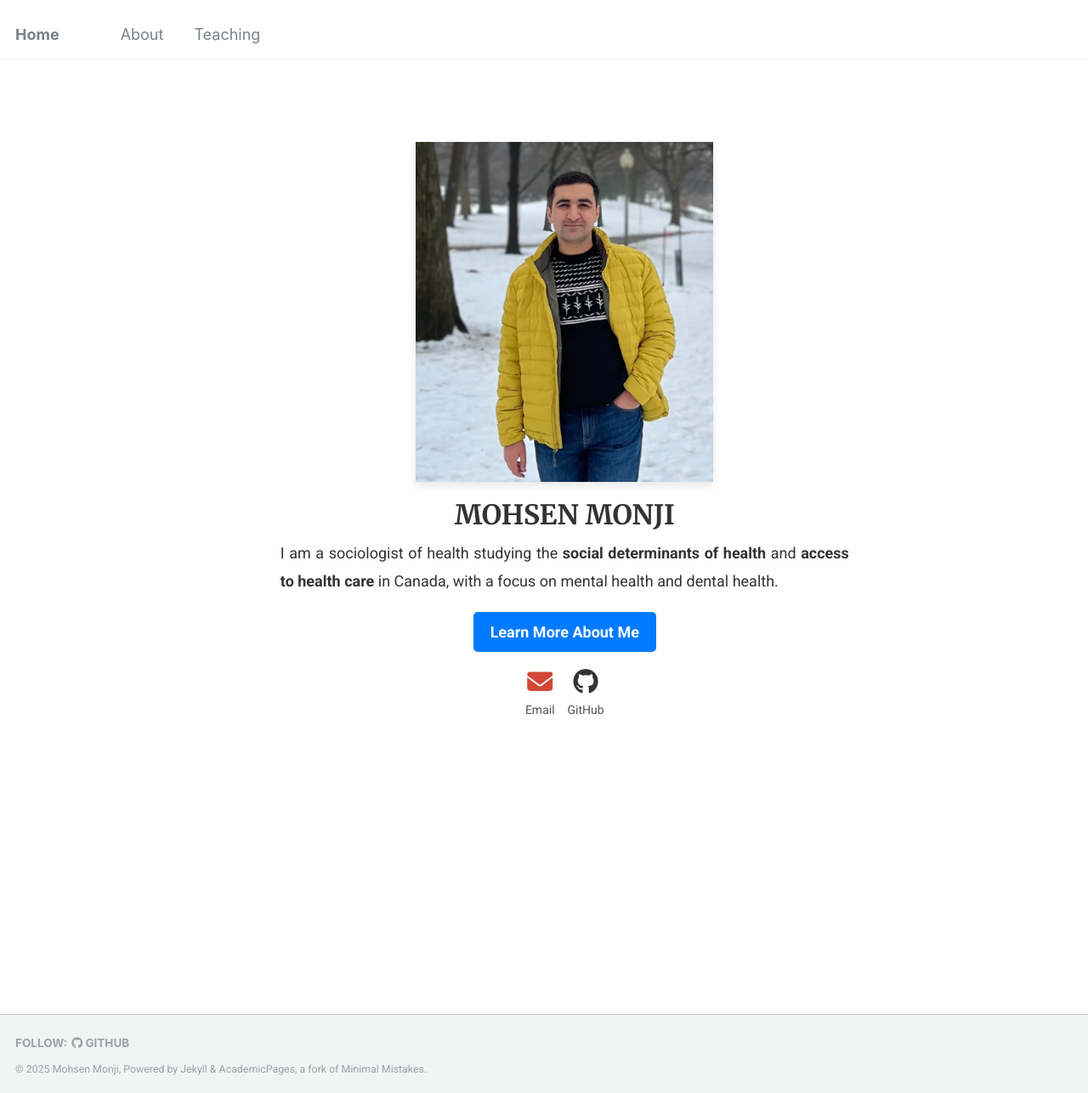
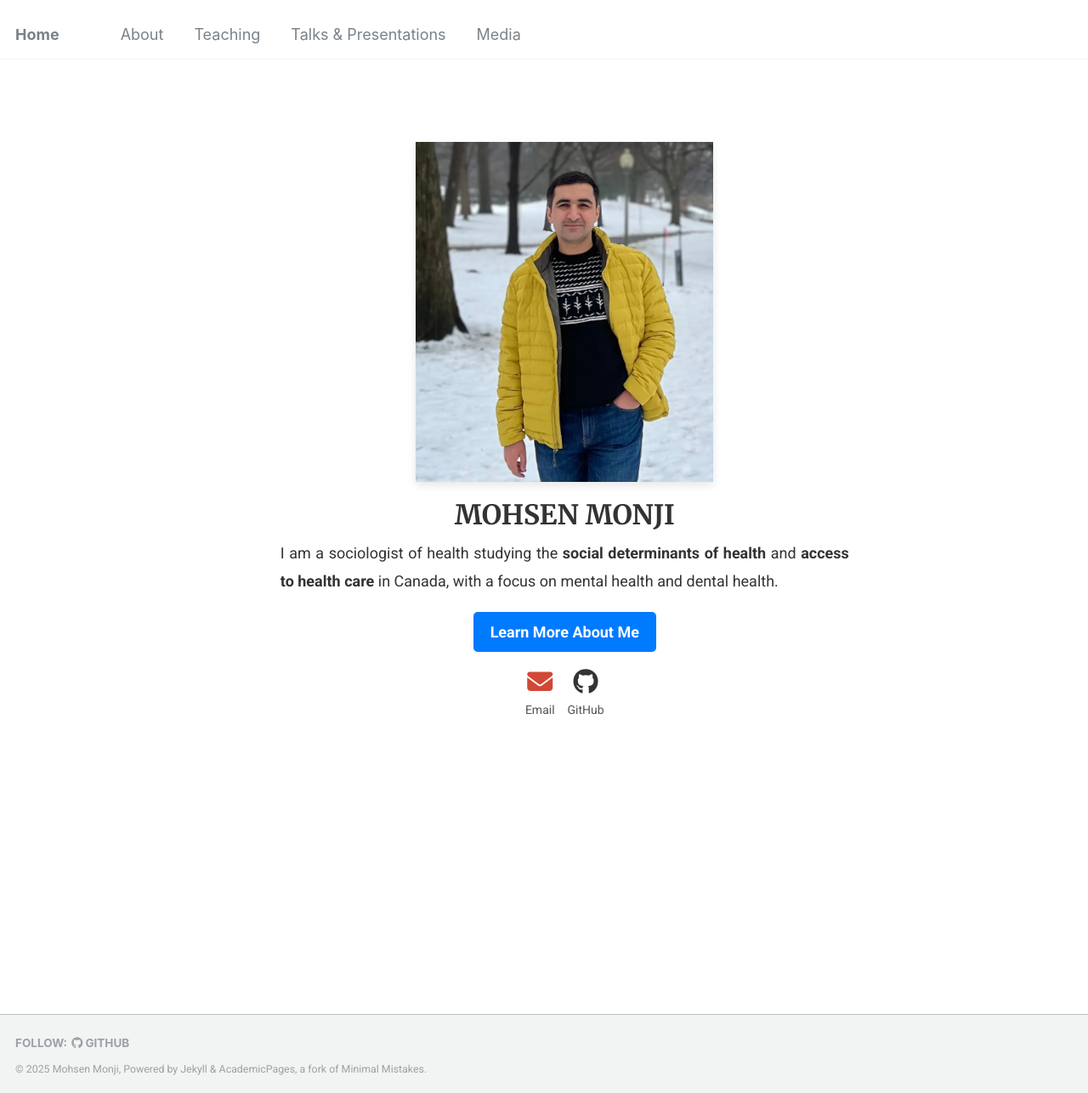
Before and after one commit to Mohsnmonji/mohsnmonji.github.io, a Jekyll site: the page built from _pages/front.md, in a window 1280 px wide and 1286 px high. Shown: the whole window at 85% size. Built offline with Jekyll 4.4.1, drawn with Linux system fonts in a browser that asks for light colours.

Commit message:
Update navigation.yml

```diff
--- a/_data/navigation.yml
+++ b/_data/navigation.yml
@@ -9,3 +9,7 @@ main:
     url: /about-me/
   - title: "Teaching"
     url: /teaching/
+  - title: "Talks & Presentations"
+    url: /talks/
+  - title: "Media"
+    url: /media/
```
